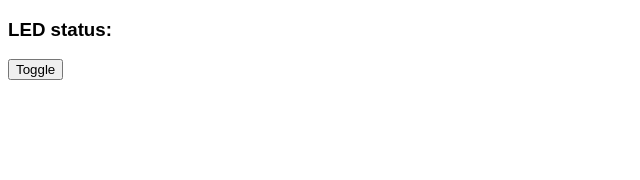
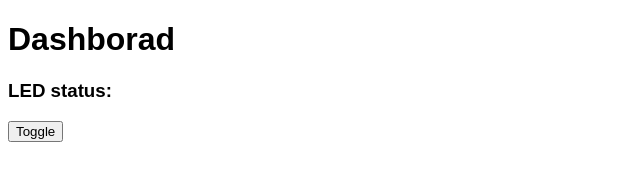
Before and after one commit to flannelhead/htmlled, a plain HTML site: page data/index.html in a window 1280 px wide. Shown: the whole page, without its empty margins (0-640 px from the left). Drawn offline with Linux system fonts and the light colour scheme; no server answers.

Commit message:
Added a proper heading

```diff
--- a/data/index.html
+++ b/data/index.html
@@ -15,6 +15,7 @@
     </head>
 
     <body>
+        <h1>Dashborad</h1>
         <h3>LED status: <span id='status'></span></h3>
         <button id='toggleBtn'>Toggle</button>
 
```
